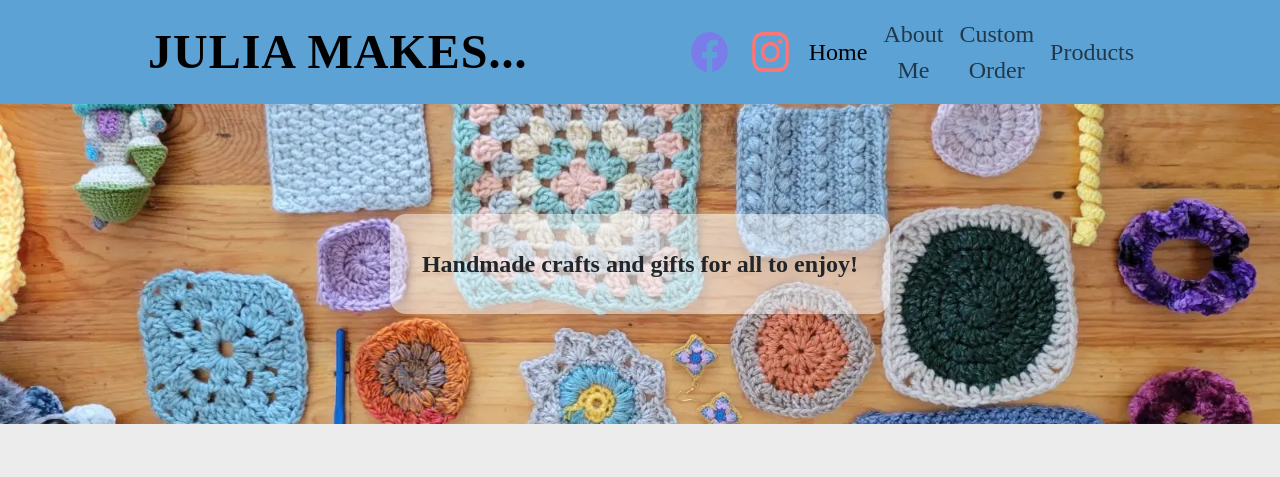
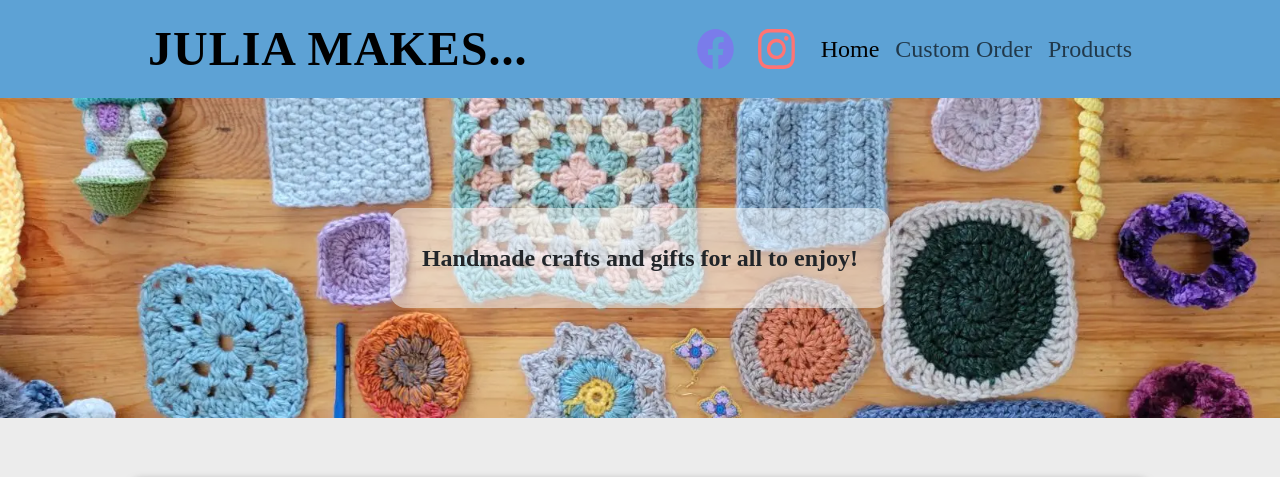
Before and after one commit to Atremblay9/JuliaMakesStuff, a website built with Parcel: page index.html in a window 1280 px wide. Shown: the top 477 px of the page. Built offline with nearby package versions, Linux system fonts and the light colour scheme; a web font is replaced by a local one.

Commit message:
same as previous

```diff
--- a/index.html
+++ b/index.html
@@ -35,7 +35,6 @@
                 <div class="collapse navbar-collapse" id="navbarNavAltMarkup">
                     <div class="navbar-nav">
                         <a class="nav-link active" aria-current="page" href="#">Home</a>
-                        <a class="nav-link" href="#">About Me</a>
                         <a class="nav-link" href="custom.html">Custom Order</a>
                         <a class="nav-link" href="products.html">Products</a>
 
```
